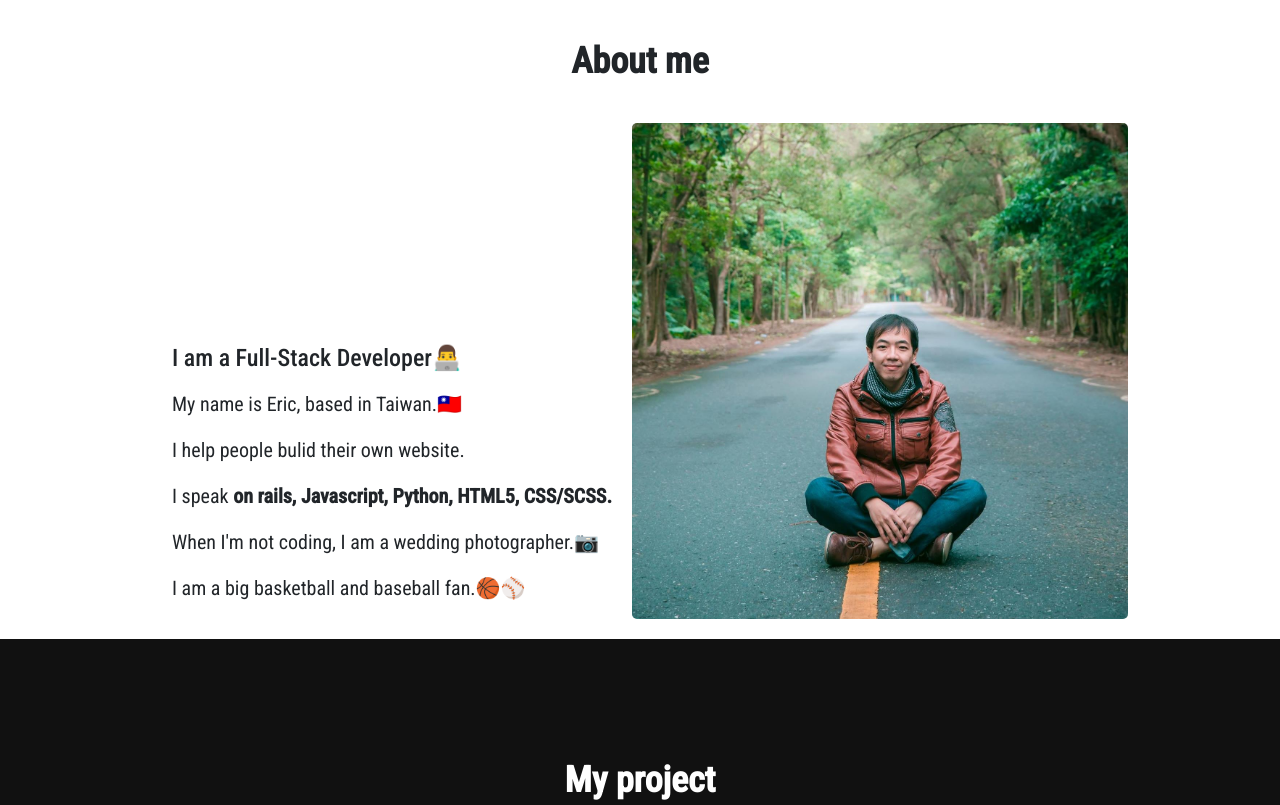
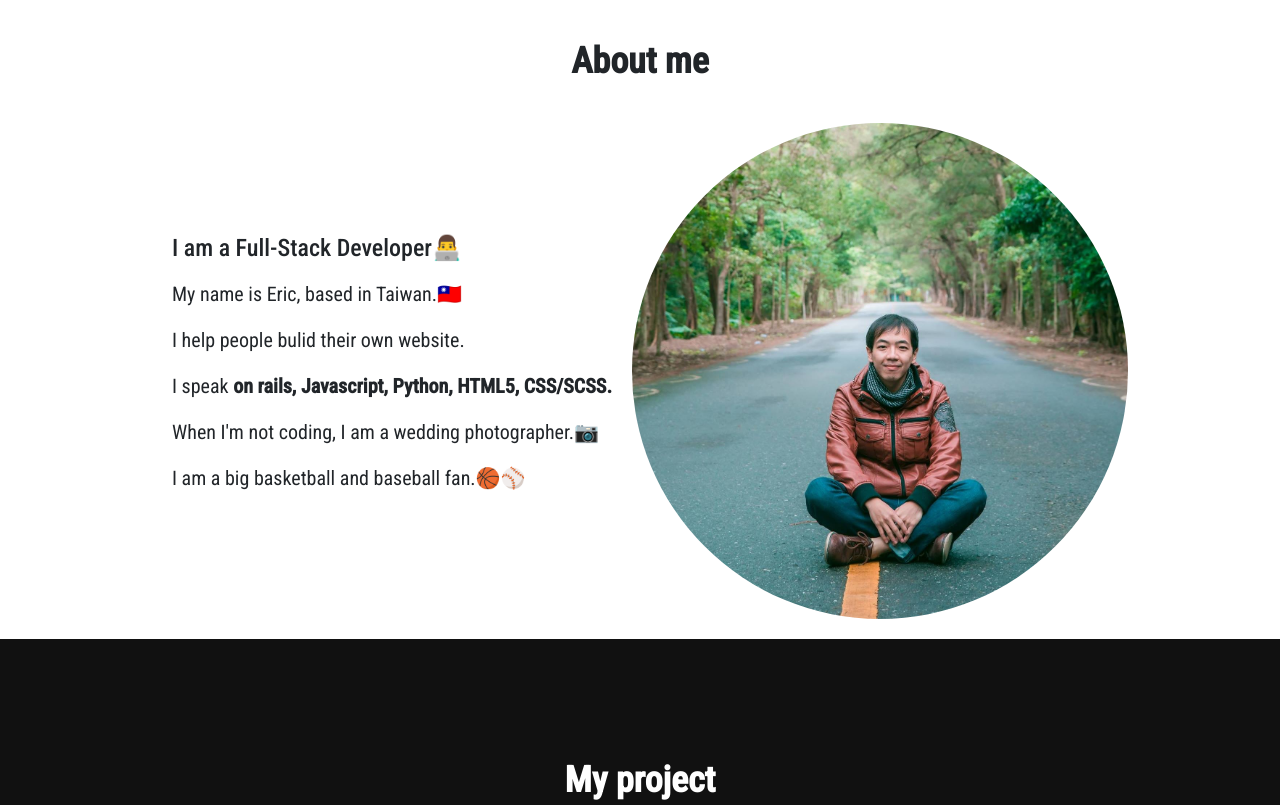
Before and after one commit to Ericchen0108/portfolio, a plain HTML site: page index.html in a window 1280 px wide. Shown: the part 860-1665 px from the top of the page. Drawn offline with nearby package versions, Linux system fonts and the light colour scheme.

Commit message:
change profile picture to circle

```diff
--- a/index.html
+++ b/index.html
@@ -41,7 +41,7 @@
         <p>I am a big basketball and baseball fan.🏀⚾</p>
       </div>
       <div class="w40">
-        <img src="profile.jpg" alt="#" class ="img">
+        <img src="profile.jpg" alt="#" class ="profile-img">
       </div>
     </div>
   </section>
--- a/style.css
+++ b/style.css
@@ -101,6 +101,11 @@ header.sticky ul li a {
     border-radius: 5px;
 }
 
+.profile-img {
+    max-width: 100%;
+    border-radius: 50%;
+}
+
 .w40 {
     max-width: 40%;
     text-align: center;
@@ -121,7 +126,7 @@ header.sticky ul li a {
 .content {
     display: flex;
     justify-content: center;
-    align-items: end;
+    align-items: center;
 
 }
 
```
